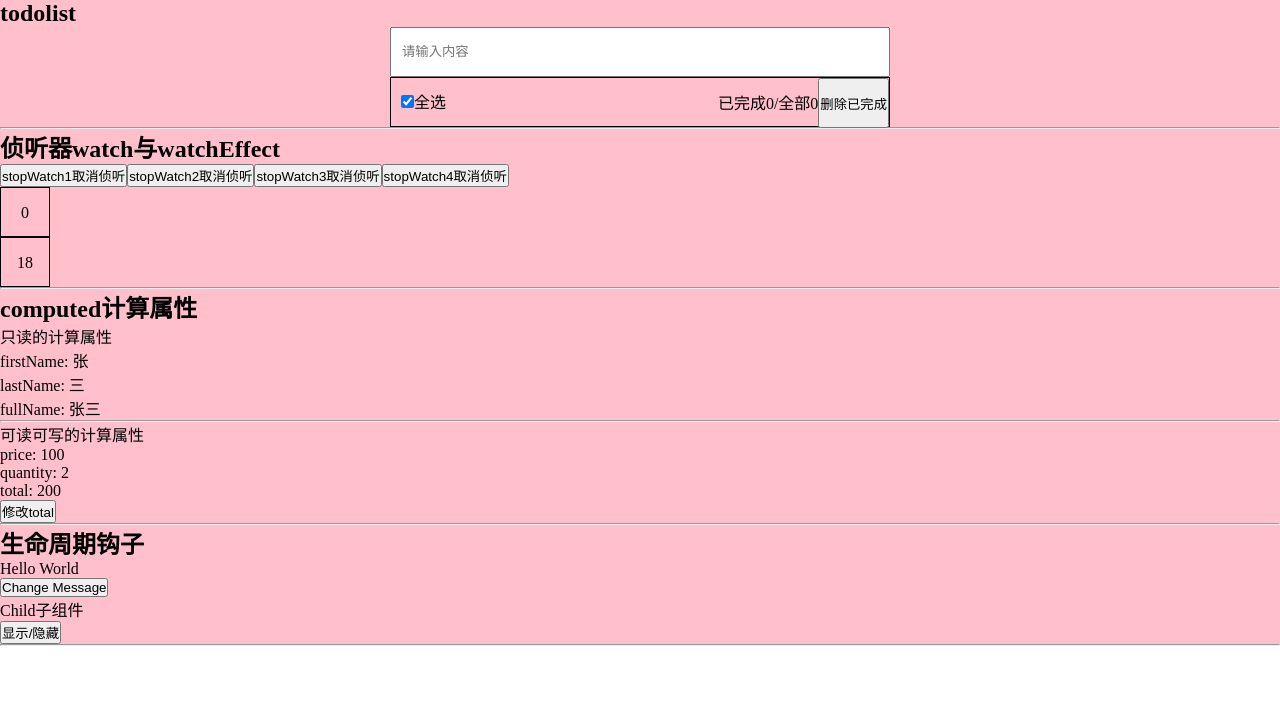
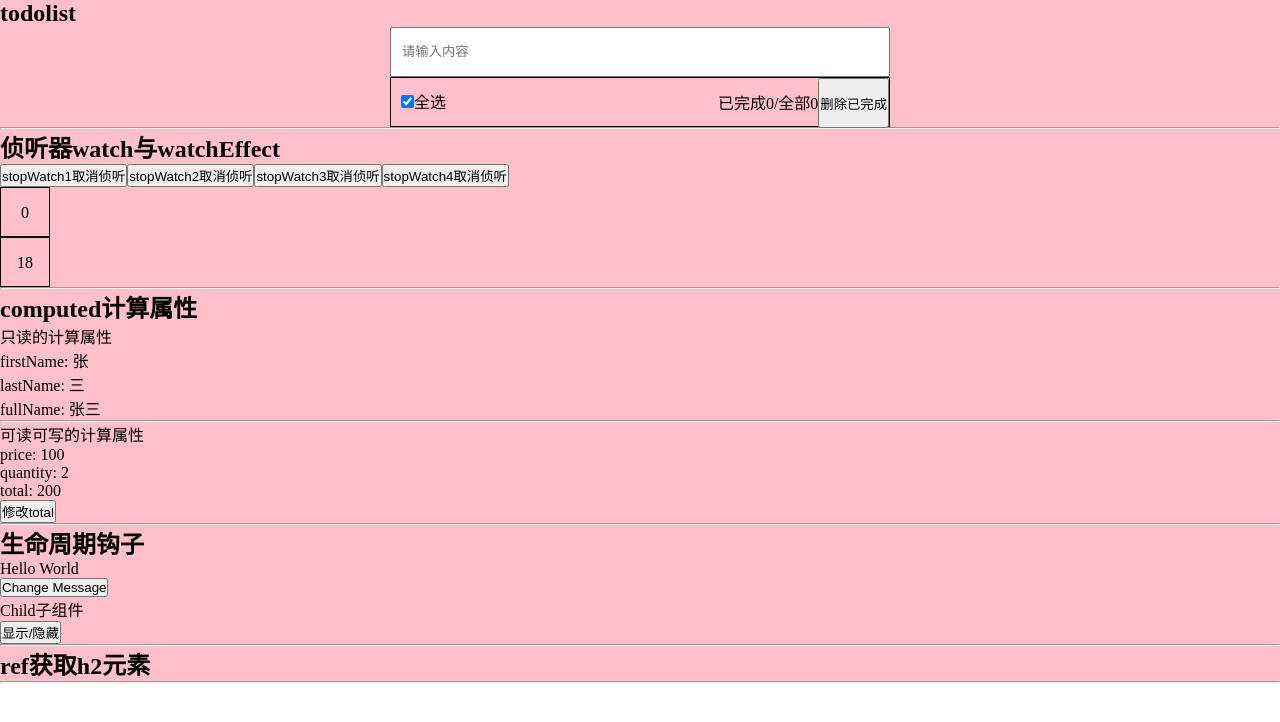
Before and after one commit to Cao007/learn-vue-vuecli, a Vue app: page / in a window 1280 px wide. Shown: the top 722 px of the page. Built offline with nearby package versions, Linux system fonts and the light colour scheme.

Commit message:
ref获取DOM元素

```diff
--- a/src/App.vue
+++ b/src/App.vue
@@ -3,6 +3,7 @@
   <WatchComp />
   <ComputedComp />
   <LifeCycleComp />
+  <RefDomComp />
 </template>
 
 <script lang="ts" setup>
@@ -10,6 +11,7 @@ import TodoList from './components/TodoList.vue';
 import WatchComp from './components/WatchComp.vue'
 import ComputedComp from './components/ComputedComp.vue'
 import LifeCycleComp from './components/LifeCycleComp.vue'
+import RefDomComp from './components/RefDomComp.vue'
 </script>
 
 <style>
--- /dev/null
+++ b/src/components/RefDomComp.vue
@@ -0,0 +1,17 @@
+<template>
+  <div>
+    <h2 ref="h2Ref">ref获取h2元素</h2>
+  </div>
+  <hr>
+</template>
+
+<script setup lang="ts">
+import { ref, onMounted } from 'vue';
+const h2Ref = ref<HTMLElement | null>(null);
+// DOM挂载后执行
+onMounted(() => {
+  console.log(h2Ref.value.innerHTML);
+})
+</script>
+
+<style scoped></style>
```
